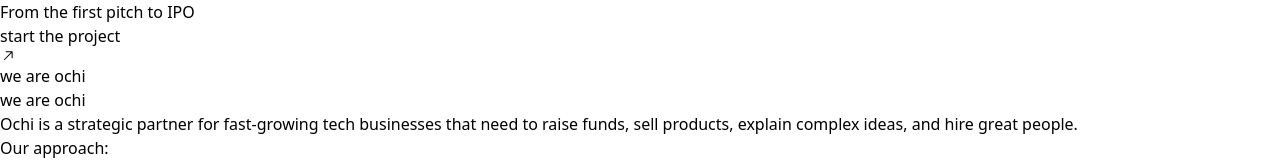
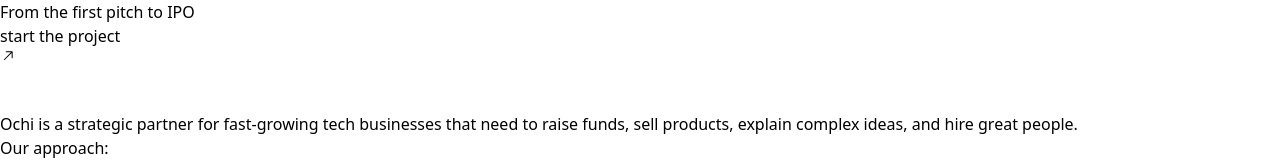
Before and after one commit to Chetan3010/ochi, a React (Vite) app: page / in a window 1280 px wide. Shown: the part 150-312 px from the top of the page. Built offline with nearby package versions, Linux system fonts and the light colour scheme.

Commit message:
animation half

```diff
--- a/package.json
+++ b/package.json
@@ -10,7 +10,9 @@
     "preview": "vite preview"
   },
   "dependencies": {
-    "framer-motion": "^11.0.13",
+    "framer-motion": "^11.0.22",
+    "gsap": "^3.12.5",
+    "locomotive-scroll": "^5.0.0-beta.11",
     "react": "^18.2.0",
     "react-dom": "^18.2.0",
     "react-icons": "^5.0.1"
--- a/src/App.jsx
+++ b/src/App.jsx
@@ -1,17 +1,20 @@
 /* eslint-disable no-unused-vars */
-import React from 'react'
-import Navbar from './Components/Navbar'
-import LandingPage from './Components/LandingPage'
-import Marquee from './Components/Marquee'
-import About from './Components/About'
-import Eyes from './Components/Eyes'
-import Feature from './Components/Feature'
-import Cards from './Components/Cards'
-import Footer from './Components/Footer'
+import React from "react";
+import LocomotiveScroll from "locomotive-scroll";
+import Navbar from "./Components/Navbar";
+import LandingPage from "./Components/LandingPage";
+import Marquee from "./Components/Marquee";
+import About from "./Components/About";
+import Eyes from "./Components/Eyes";
+import Feature from "./Components/Feature";
+import Cards from "./Components/Cards";
+import Footer from "./Components/Footer";
 
 const App = () => {
+  const locomotiveScroll = new LocomotiveScroll();
+
   return (
-    <div className='w-full min-h-screen text-white bg-zinc-900'>
+    <div className="w-full min-h-screen text-white bg-zinc-900">
       <Navbar />
       <LandingPage />
       <Marquee />
@@ -21,7 +24,7 @@
       <Cards />
       <Footer />
     </div>
-  )
-}
+  );
+};
 
-export default App
+export default App;
--- a/src/Components/About.jsx
+++ b/src/Components/About.jsx
@@ -3,7 +3,7 @@
 
 const About = () => {
   return (
-    <div className="w-full  bg-[#CDEA68] rounded-tl-3xl rounded-tr-3xl text-black ">
+    <div data-scroll data-scroll-section data-scroll-speed="-.1" className="w-full  bg-[#CDEA68] rounded-tl-3xl rounded-tr-3xl text-black ">
       <h1 className="font-['Neue_Montreal'] p-14 text-[4vw] leading-[4.5vw] tracking-tight">
         Ochi is a strategic partner for fast-growing tech businesses that need
         to raise funds, sell products, explain complex ideas, and hire great
--- a/src/Components/Eyes.jsx
+++ b/src/Components/Eyes.jsx
@@ -18,8 +18,8 @@
     })
   return (
     <div className="eyes w-full h-screen overflow-hidden ">
-      <div className="relative w-full h-full bg-cover bg-center bg-[url('https://ochi.design/wp-content/uploads/2022/05/Top-Viewbbcbv-1-1440x921.jpg')]">
-        <div className="flex justify-between  absolute w-1/3 h-70 top-1/2 left-1/2 -translate-x-[50%] -translate-y-[50%]">
+      <div data-scroll data-scroll-speed="-.7" className="relative w-full h-full bg-cover bg-center bg-[url('https://ochi.design/wp-content/uploads/2022/05/Top-Viewbbcbv-1-1440x921.jpg')]">
+        <div className="flex justify-between absolute w-1/3 h-70 top-1/2 left-1/2 -translate-x-[50%] -translate-y-[50%]">
           <div className="w-[14vw] h-[14vw] flex justify-center items-center rounded-full bg-zinc-100">
             <div className="w-2/3 h-2/3 relative rounded-full bg-zinc-900">
               <div style={{transform: `translate(-50%, -50%) rotate(${rotate}deg)`}} className="line absolute top-1/2 left-1/2 -translate-x-[50%] -translate-y-[50%] w-full h-5">
--- a/src/Components/LandingPage.jsx
+++ b/src/Components/LandingPage.jsx
@@ -1,17 +1,23 @@
 /* eslint-disable no-unused-vars */
+import { motion } from 'framer-motion';
 import React from 'react'
 import { GoArrowUpRight } from "react-icons/go";
 
 const LandingPage = () => {
+
   return (
-   <div className="w-full h-screen bg-zinc-900 pt-1">
+   <div data-scroll data-scroll-section data-scroll-speed=".1" className="w-full h-screen bg-zinc-900 pt-1">
     <div className='textstructure mt-36 px-14'>
         {["we create","eye-opening","presentations"].map((item,index)=>{
             return (
                 <div key={index} className='masker'>
                     <div className="m-fit flex items-end overflow-hidden">
                         { index === 1 && (
-                            <div className="mr-[1vw] w-[8vw] h-[5.7vw] -top-[1.2vw] rounded-md relative bg-green-500"></div>
+                            <motion.div
+                            initial={{width: 0}}
+                            animate={{width: "8vw"}}
+                            transition={{ease: [0.76, 0, 0.24, 1], duration: "1"}}
+                            className="mr-[1vw] w-[8vw] h-[5.7vw] -top-[1.2vw] rounded-md relative bg-green-500"></motion.div>
                         )}
                         <h1 className="pt-[2vw] -mb-[1vw] flex items-center h-full uppercase text-[9vw] leading-[.75] font-['Founders_Grotesk_X_Condensed'] font-bold">{item}</h1>
                     </div>
--- a/src/Components/Marquee.jsx
+++ b/src/Components/Marquee.jsx
@@ -1,16 +1,30 @@
 /* eslint-disable no-unused-vars */
-import React from 'react'
+import { motion } from "framer-motion";
+import React from "react";
 
 const Marquee = () => {
+  return (
+    <div data-scroll data-scroll-section data-scroll-speed=".1"  className="w-full py-20 rounded-tl-3xl rounded-tr-3xl bg-[#004D43] ">
+      <div className="text border-t-2 border-b-2 border-zinc-300 flex whitespace-nowrap overflow-hidden">
+        <motion.h1
+          initial={{ x: 0 }}
+          animate={{ x: "-100%" }}
+          transition={{ repeat: Infinity, ease: "linear", duration: 10 }}
+          className='text-[24vw] leading-none font-["Founders_Grotesk_X_Condensed"] pr-[5vw] font-semibold uppercase pt-8 -mb-[7vw]'
+        >
+          we are ochi
+        </motion.h1>
+        <motion.h1
+          initial={{ x: 0 }}
+          animate={{ x: "-100%" }}
+          transition={{ repeat: Infinity, ease: "linear", duration: 10 }}
+          className='text-[24vw] leading-none font-["Founders_Grotesk_X_Condensed"] pr-[5vw] font-semibold uppercase pt-8 -mb-[7vw]'
+        >
+          we are ochi
+        </motion.h1>
+      </div>
+    </div>
+  );
+};
 
-  return (
-    <div className='w-full py-20 rounded-tl-3xl rounded-tr-3xl bg-[#004D43] '>
-        <div className="text border-t-2 border-b-2 border-zinc-300 flex gap-10 whitespace-nowrap overflow-hidden">
-            <h1 className='text-[17vw] leading-none font-["Founders_Grotesk_X_Condensed"] font-semibold uppercase pt-8 -mb-[4vw]'>we are ochi</h1>
-            <h1 className='text-[17vw] leading-none font-["Founders_Grotesk_X_Condensed"] font-semibold uppercase pt-8 -mb-[4vw]'>we are ochi</h1>
-        </div>
-    </div>
-  )
-}
-
-export default Marquee
+export default Marquee;
```
Also changed, not shown: 1 other file (tests, documents, lock files or other folders).
